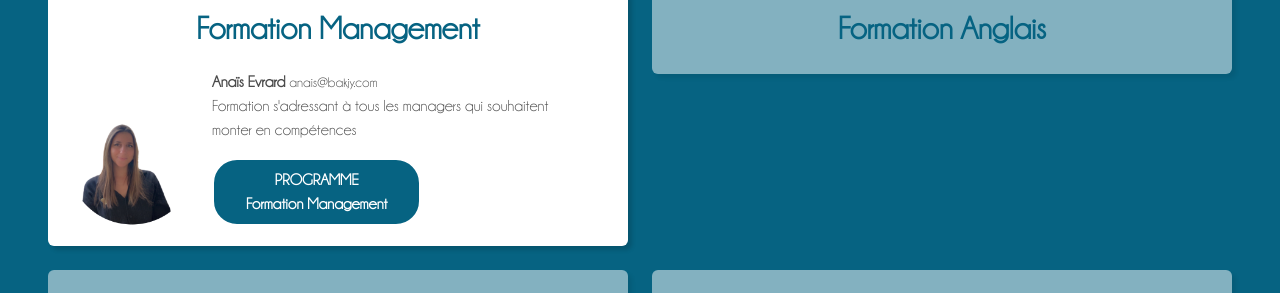
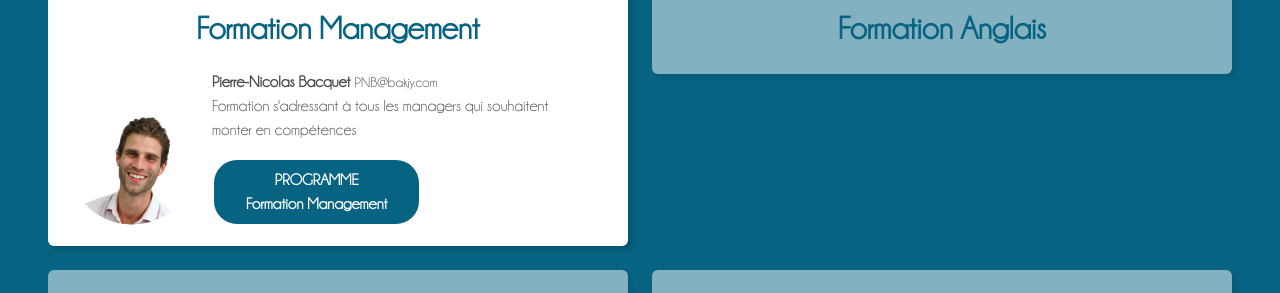
Before and after one commit to bakjydev/bakjyskills, a Vue app: page / in a window 1280 px wide. Both pictures are taken after a click on the link "Formation Management". Shown: the part 1254-1547 px from the top of the page. Built offline with nearby package versions, Linux system fonts and the light colour scheme; no server answers; a web font is replaced by a local one.

Commit message:
Update hero.vue

```diff
--- a/src/components/hero.vue
+++ b/src/components/hero.vue
@@ -33,14 +33,14 @@
                   <div class="media-left is-inline-block is-4">
                     <figure class="image is-128x128">
                       <!--  img du formateurs     -->
-                      <img src="../assets/newImg/anais.webp" alt="Image">
+                      <img src="../assets/newImg/PNB.webp" alt="Image">
                     </figure>
                   </div>
                   <div class="media-content is-8">
                     <div class="content text-start">
                       <!--  txt sur la formation      -->
                       <p>
-                        <strong>Anaïs Evrard</strong> <small>anais@bakjy.com</small>
+                        <strong>Pierre-Nicolas Bacquet</strong> <small>PNB@bakjy.com</small>
                         <br>
                         Formation s'adressant à tous les managers qui souhaitent <br>monter en compétences
                       </p>
```
